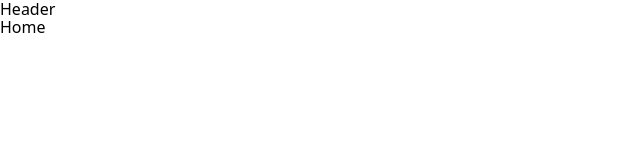
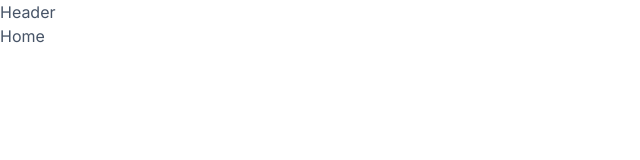
Before and after one commit to NadiiaSavchuk2210/travel-trucks, a Next.js app: page / in a window 1280 px wide. Shown: the top 160 px of the page, without its empty margins (0-640 px from the left). Built offline with nearby package versions, Linux system fonts and the light colour scheme.

Commit message:
chore: add global styles (#2)

```diff
--- a/app/layout.tsx
+++ b/app/layout.tsx
@@ -1,7 +1,9 @@
 import type { Metadata } from "next";
 import { Inter } from "next/font/google";
 import "modern-normalize";
-import "./globals.css";
+import "./styles/reset.css";
+import "./styles/variables.css";
+import "./styles/globals.css";
 import Header from "@/components/Header/Header";
 import TanStackProvider from "@/components/TanStackProvider/TanStackProvider";
 
--- /dev/null
+++ b/app/styles/globals.css
@@ -0,0 +1,24 @@
+body {
+  font-family: var(--font-family);
+  background-color: var(--color-white);
+  margin: 0;
+  padding: 0;
+  line-height: 1.5;
+  color: var(--color-text);
+}
+
+*,
+*::before,
+*::after {
+  box-sizing: border-box;
+}
+
+* {
+  margin: 0;
+  padding: 0;
+}
+
+html {
+  font-size: var(--font-base);
+  scroll-behavior: smooth;
+}
--- /dev/null
+++ b/app/styles/reset.css
@@ -0,0 +1,65 @@
+ul,
+ol {
+  margin: 0;
+  padding: 0;
+  list-style-type: none;
+}
+
+h1,
+h2,
+h3,
+h4,
+h5,
+h6,
+p {
+  margin: 0;
+}
+
+a {
+  text-decoration: none;
+  color: inherit;
+}
+
+img {
+  display: block;
+  max-width: 100%;
+  height: auto;
+}
+
+input,
+textarea,
+button {
+  border: none;
+  padding: 0;
+  font-family: inherit;
+  font-size: inherit;
+}
+
+input:checked {
+  border: none;
+}
+
+button {
+  cursor: pointer;
+}
+
+button:focus-visible,
+input:focus-visible,
+textarea:focus-visible,
+a:focus-visible {
+  outline: 3px solid var(--color-button);
+  outline-offset: 2px;
+}
+
+.visually-hidden {
+  position: absolute;
+  width: 1px;
+  height: 1px;
+  margin: -1px;
+  border: 0;
+  padding: 0;
+  white-space: nowrap;
+  clip-path: inset(100%);
+  clip: rect(0 0 0 0);
+  overflow: hidden;
+}
--- /dev/null
+++ b/app/styles/variables.css
@@ -0,0 +1,42 @@
+:root {
+  /* Fonts */
+  --font-family: "Inter", sans-serif;
+
+  /* Colors */
+  --color-main: #101828;
+  --color-text: #475467;
+  --color-white: #fff;
+  --color-inputs: #f7f7f7;
+  --color-badges: #f2f4f7;
+  --color-gray: #6c717b;
+  --color-gray-light: #dadde1;
+  --color-button: #e44848;
+  --color-button-hover: #d84343;
+  --color-rating: #ffc531;
+
+  /* Font size */
+  --font-xs: 0.75rem; /* 12px */
+  --font-sm: 0.875rem; /* 14px */
+  --font-base: 1rem; /* 16px */
+  --font-md: 1.125rem; /* 18px */
+  --font-lg: 1.25rem; /* 20px */
+  --font-xl: 1.5rem; /* 24px */
+  --font-2xl: 2rem; /* 32px */
+  --font-3xl: 2.5rem; /* 40px */
+  --font-4xl: 3rem; /* 48px */
+  --font-5xl: 4rem; /* 64px */
+
+  /* Spacing */
+  --space-none: 0rem; /* 0px */
+  --space-xs: 0.25rem; /* 4px */
+  --space-sm: 0.5rem; /* 8px */
+  --space-md: 1rem; /* 16px */
+  --space-lg: 1.5rem; /* 24px */
+  --space-xl: 2rem; /* 32px */
+  --space-2xl: 2.5rem; /* 40px */
+  --space-3xl: 3rem; /* 48px */
+  --space-4xl: 4rem; /* 64px */
+
+  /* Transition */
+  --transition-base: 250ms cubic-bezier(0.4, 0, 0.2, 1);
+}
```
Also changed, not shown: app/globals.css (deleted).
